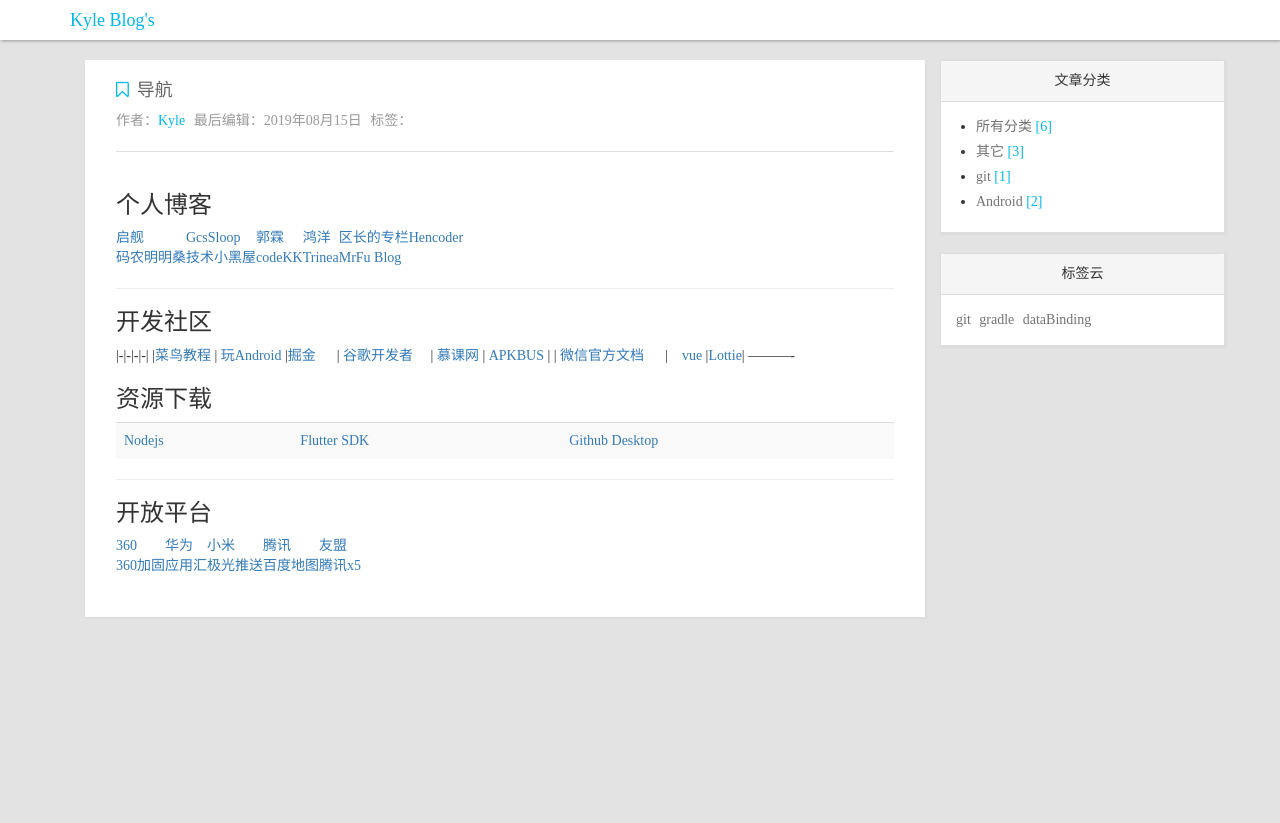
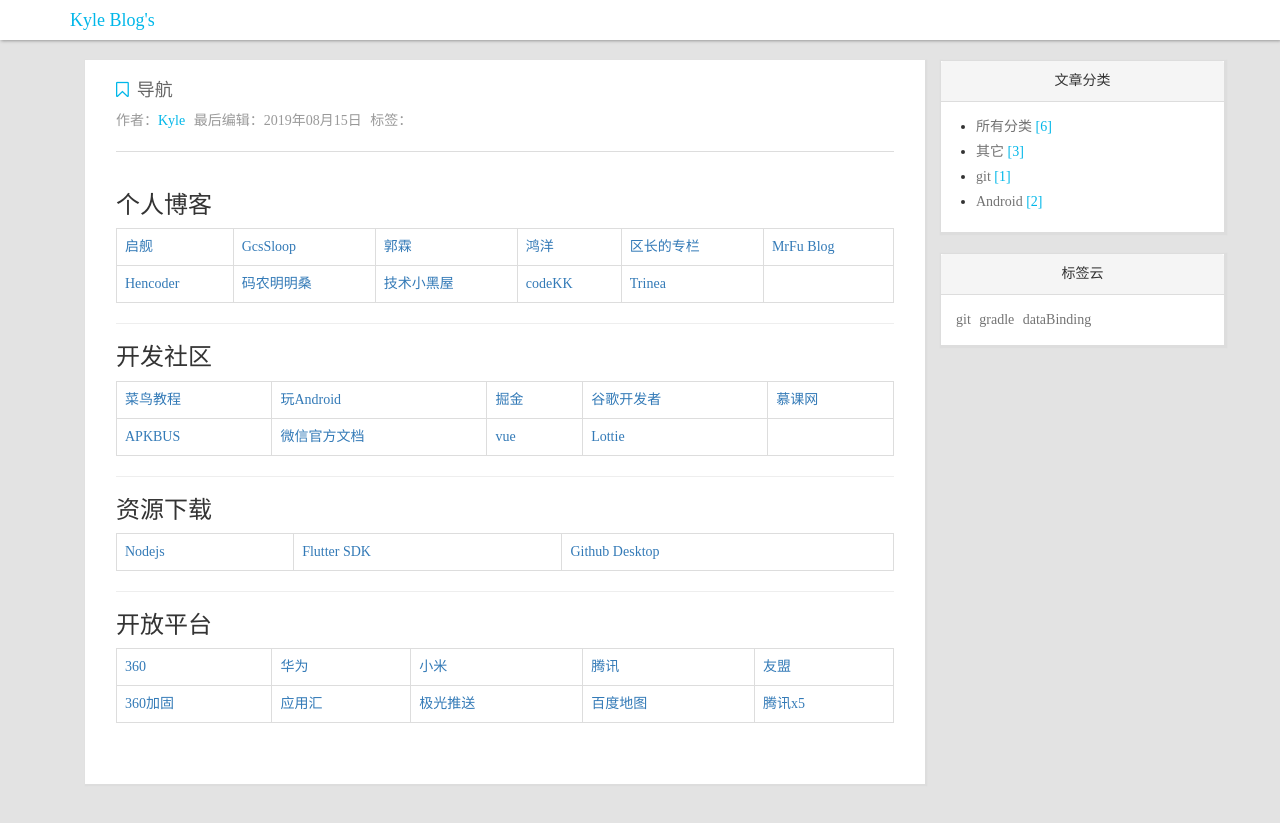
Before and after one commit to z981446402/kyle.github.com, a Jekyll site: the page built from _posts/2019-08-15-导航.md, in a window 1280 px wide. Shown: the top 823 px of the page. Built offline with Jekyll 4.4.1, drawn with Linux system fonts in a browser that asks for light colours; nearby versions of some CDN libraries; comment, search, counter and statistics services are not loaded; some of the changed lines change nothing that is shown.

Commit message:
Update 2019-08-15-导航.md

```diff
--- a/_posts/2019-08-15-导航.md
+++ b/_posts/2019-08-15-导航.md
@@ -7,19 +7,46 @@
 
 ### 个人博客 ###
 
-| :-------------: |:-------------:| :----------:|
-|[启舰](http://blog.csdn.net/harvic880925/ "自定义view") |[GcsSloop](http://www.gcssloop.com/customview/CustomViewIndex/ "自定义view") |[郭霖](http://blog.csdn.net/guolin_blog) |[鸿洋](https://blog.csdn.net/lmj623565791)|[区长的专栏](http://blog.csdn.net/sbsujjbcy)|[Hencoder](http://hencoder.com/) |
-|[码农明明桑](https://isming.info/) |[技术小黑屋](https://droidyue.com/)|[codeKK](http://a.codekk.com/)|[Trinea](http://www.trinea.cn/)|[MrFu Blog](https://mrfu.me/ "Glide详解") ||
+<table class="table table-bordered">
+   <tr>
+    <td><a href="http://blog.csdn.net/harvic880925/" target="_blank">启舰</a></td>
+    <td><a href="http://www.gcssloop.com/customview/CustomViewIndex/" target="_blank">GcsSloop</a></td>
+    <td><a href="http://blog.csdn.net/guolin_blog" target="_blank">郭霖</a></td>
+	<td><a href="https://blog.csdn.net/lmj623565791" target="_blank">鸿洋</a></td>
+	<td><a href="http://blog.csdn.net/sbsujjbcy" target="_blank">区长的专栏</a></td>
+	<td><a href="https://mrfu.me/" target="_blank">MrFu Blog</a></td>
+   </tr>
+   <tr>
+    <td><a href="http://hencoder.com/" target="_blank">Hencoder</a></td>
+    <td><a href="https://isming.info/" target="_blank">码农明明桑</a></td>
+    <td><a href="https://droidyue.com/" target="_blank">技术小黑屋</a></td>
+	<td><a href="http://a.codekk.com/" target="_blank">codeKK</a></td>
+	<td><a href="http://www.trinea.cn/" target="_blank">Trinea</a></td>
+   </tr>
+</table>
 
 ----------
 ### 开发社区 ###
-|-|-|-|-|
-|[菜鸟教程](https://www.runoob.com/) | [玩Android](https://www.wanandroid.com/) |[掘金 ](https://juejin.im/tag/Android)     | [谷歌开发者](https://developer.android.google.cn/index.html)     | [慕课网](https://www.imooc.com/) | [APKBUS](http://www.apkbus.com/) |
-| [微信官方文档](https://developers.weixin.qq.com/doc/)      |    [vue](https://cn.vuejs.org/v2/guide/) |[Lottie](https://lottiefiles.com/)|
+<table class="table table-bordered">
+   <tr>
+    <td><a href="https://www.runoob.com/" target="_blank">菜鸟教程</a></td>
+    <td><a href="https://www.wanandroid.com/" target="_blank">玩Android</a></td>
+    <td><a href="https://juejin.im/tag/Android" target="_blank">掘金</a></td>
+	<td><a href="https://developer.android.google.cn/index.html" target="_blank">谷歌开发者</a></td>
+	<td><a href="https://www.imooc.com/" target="_blank">慕课网</a></td>
+   </tr>
+   <tr>
+    <td><a href="http://www.apkbus.com/" target="_blank">APKBUS</a></td>
+    <td><a href="https://developers.weixin.qq.com/doc/" target="_blank">微信官方文档</a></td>
+    <td><a href="https://cn.vuejs.org/v2/guide/" target="_blank">vue</a></td>
+	<td><a href="https://lottiefiles.com/" target="_blank">Lottie</a></td>
+	<td></td>
+   </tr>
+</table>
 ----------
 ### 资源下载 ###
 
-<table class="table table-striped">
+<table class="table table-bordered">
    <tr>
     <td><a href="https://nodejs.org/en/download/" target="_blank">Nodejs</a></td>
     <td><a href="https://flutter.dev/docs/development/tools/sdk/releases#windows" target="_blank">Flutter SDK</a></td>
@@ -30,6 +57,19 @@
 ----------
 ### 开放平台 ###
 
-| :-------------: |:-------------:| :----------:|
-|[360](http://dev.360.cn/)|[华为](https://developer.huawei.com/consumer/cn/)|[小米](https://dev.mi.com/console/)|[腾讯](https://open.tencent.com/)|[友盟](https://www.umeng.com/)
-|[360加固](http://jiagu.360.cn/#/global/index)|[应用汇](http://dev.appchina.com/dev/index)|[极光推送](https://www.jiguang.cn/push)|[百度地图](http://lbsyun.baidu.com/)|[腾讯x5](https://x5.tencent.com/tbs/index.html)|
+<table class="table table-bordered">
+   <tr>
+    <td><a href="http://dev.360.cn/" target="_blank">360</a></td>
+    <td><a href="https://developer.huawei.com/consumer/cn/" target="_blank">华为</a></td>
+    <td><a href="https://dev.mi.com/console/" target="_blank">小米</a></td>
+	<td><a href="https://open.tencent.com/" target="_blank">腾讯</a></td>
+	<td><a href="https://www.umeng.com/" target="_blank">友盟</a></td>
+   </tr>
+   <tr>
+    <td><a href="http://jiagu.360.cn/#/global/index" target="_blank">360加固</a></td>
+    <td><a href="http://dev.appchina.com/dev/index" target="_blank">应用汇</a></td>
+    <td><a href="https://www.jiguang.cn/push" target="_blank">极光推送</a></td>
+	<td><a href="http://lbsyun.baidu.com/" target="_blank">百度地图</a></td>
+	<td><a href="https://x5.tencent.com/tbs/index.html" target="_blank">腾讯x5</a></td>
+   </tr>
+</table>
```
